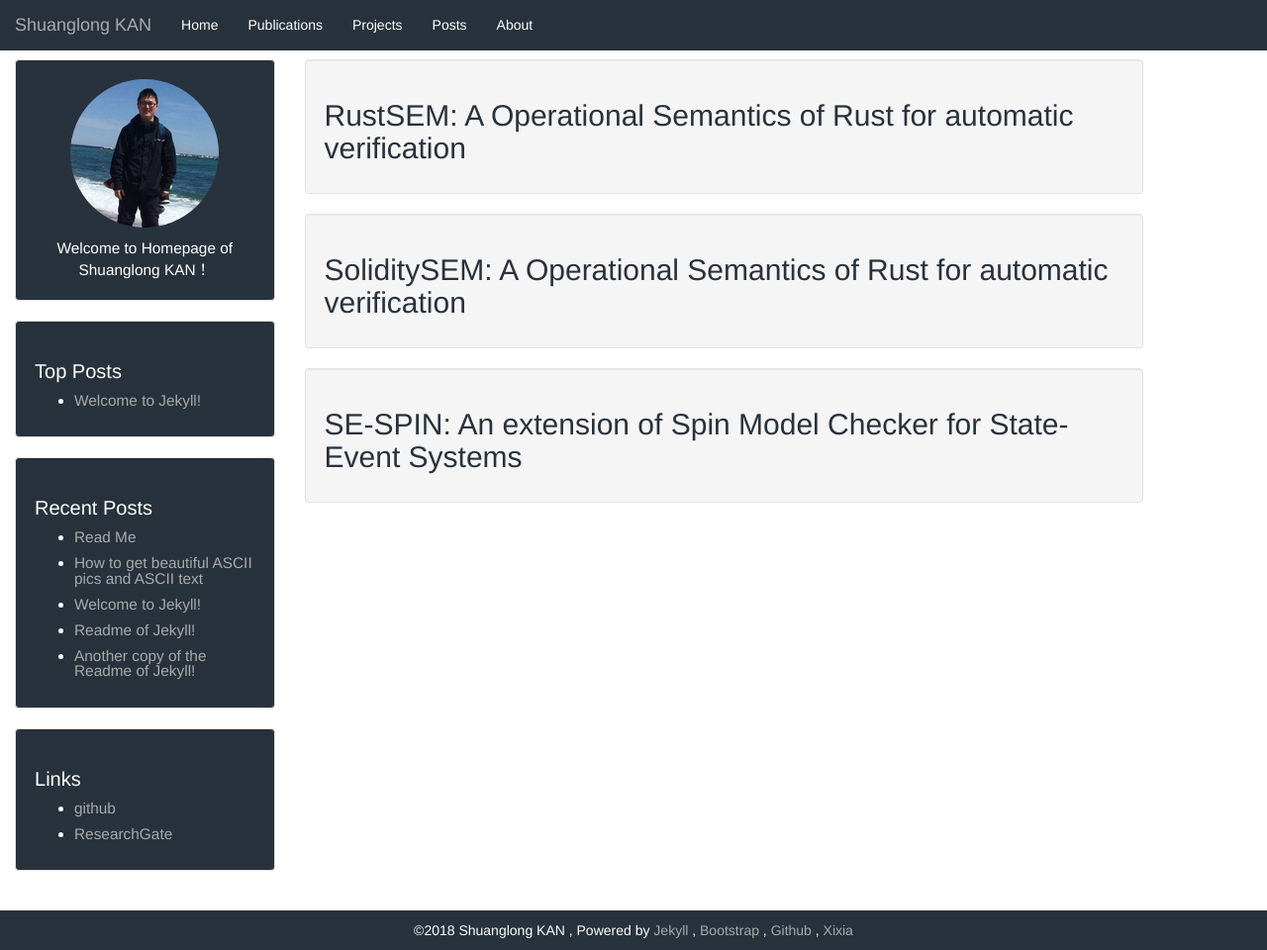
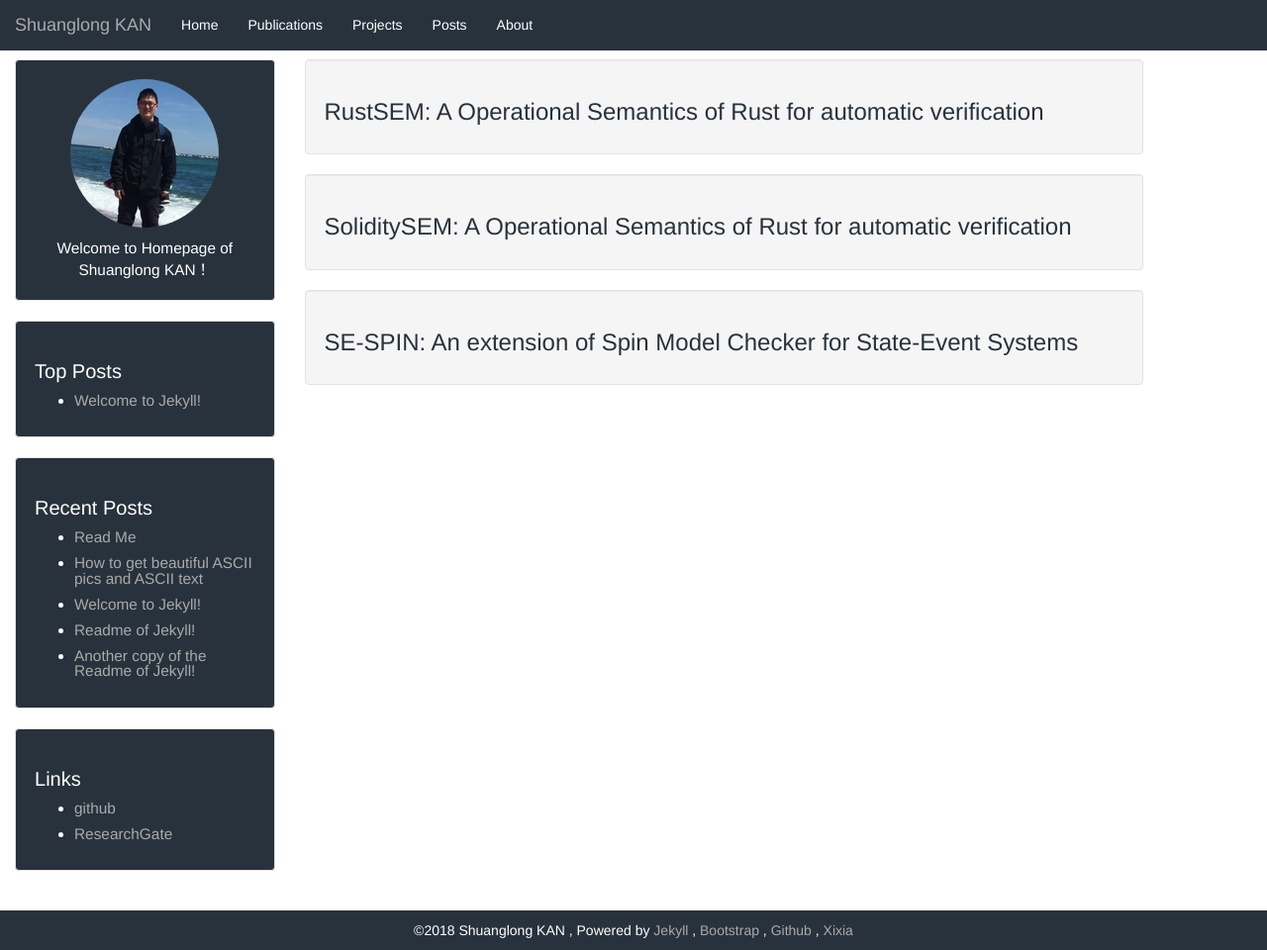
Before and after one commit to ShlKan/kanshuanglong.github.io, a Jekyll site: the page built from projects.html, in a window 1280 px wide and 960 px high. Shown: the whole window at 99% size. Built offline with Jekyll 4.4.1, drawn with Linux system fonts in a browser that asks for light colours.

```diff
--- a/projects.html
+++ b/projects.html
@@ -3,14 +3,14 @@ layout: default
 ---
 
 <div class="well article">
-<h2> RustSEM: A Operational Semantics of Rust for automatic verification </h2>
+<h3> RustSEM: A Operational Semantics of Rust for automatic verification </h3>
 </div>
 
 
 <div class="well article">
-<h2> SoliditySEM: A Operational Semantics of Rust for automatic verification </h2>
+<h3> SoliditySEM: A Operational Semantics of Rust for automatic verification </h3>
 </div>
 
 <div class="well article">
-<h2> SE-SPIN: An extension of Spin Model Checker for State-Event Systems</h2>
+<h3> SE-SPIN: An extension of Spin Model Checker for State-Event Systems</h3>
 </div>
```
